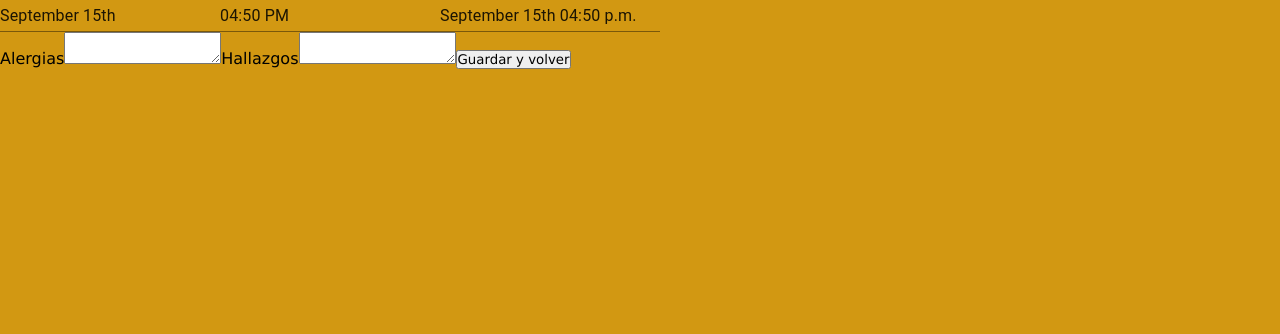
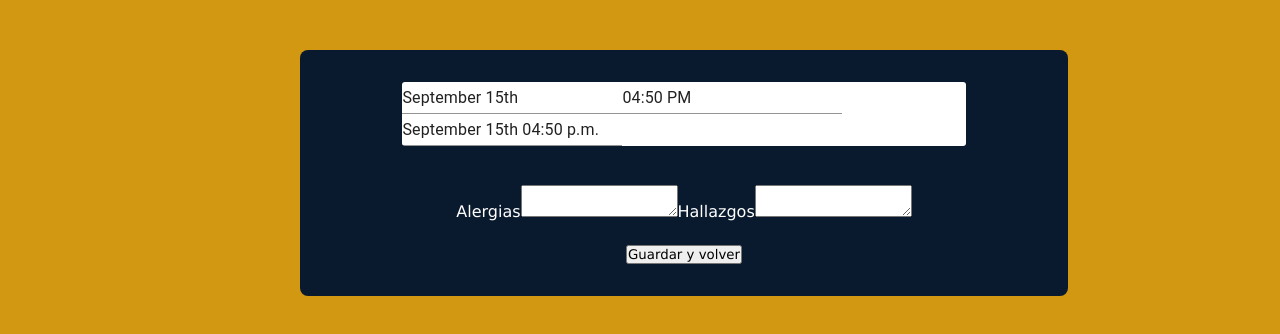
Before and after one commit to slqpez/front-pet-care, a React (Vite) app: page /dates/1 in a window 1280 px wide. Shown: the top 334 px of the page. Built offline with nearby package versions, Linux system fonts and the light colour scheme; no server answers.

Commit message:
Avance de diseño

```diff
--- a/src/pages/Dates/Dates.jsx
+++ b/src/pages/Dates/Dates.jsx
@@ -8,6 +8,7 @@ import {
   DateTimePicker,
   MuiPickersUtilsProvider,
 } from '@material-ui/pickers';
+import "./dates.css";
 
 function Dates() {
   const [selectedDate, handleDateChange] = useState(new Date());
@@ -19,6 +20,8 @@ function Dates() {
   const token = localStorage.getItem("a_t");
   const {id} = useParams()
   const history = useHistory()
+
+  console.log(selectedDate)
 
 useEffect(() => {
   getPet(id, token)
@@ -48,8 +51,8 @@ useEffect(() => {
   console.log(inputsData)
 
   return (
-    <div>
-      <div>
+    <div className="citeContainer">
+      <div className="datesCite">
         <MuiPickersUtilsProvider utils={DateFnsUtils}>
           <DatePicker value={selectedDate} onChange={handleDateChange} />
           <TimePicker value={selectedDate} onChange={handleDateChange} />
@@ -61,8 +64,9 @@ useEffect(() => {
        <textarea type="text" id="allergies" name="allergies" onChange={handleInput} value={inputsData.allergies}/>
        <label htmlFor="findings">Hallazgos</label>
        <textarea type="text" id="findings" name="findings" onChange={handleInput} value={inputsData.findings}/>
-       <button onClick={handleSave}>Guardar y volver</button>
+
       </div>
+      <button className="btnEdit" onClick={handleSave}>Guardar y volver</button>
     </div>
 
   );
--- /dev/null
+++ b/src/pages/Dates/dates.css
@@ -0,0 +1,11 @@
+.datesCite{
+ background-color: #fff;
+ margin-bottom: 15px;
+ border-radius: 3px;
+ width: 80%;
+}
+
+.citeContainer{
+    display: flex;
+    flex-direction: column;
+}
--- a/src/pages/Login/Login.jsx
+++ b/src/pages/Login/Login.jsx
@@ -73,7 +73,9 @@ function Login() {
 
           <button type="submit" className="btn-login">Ingresar</button>
 
-          <Link to="/sendEmail">¿Eres cliente?</Link>
+          <div className="linkClient">
+            <Link to="/sendEmail">¿Eres cliente?</Link>
+          </div>
         </form>
       </div>
       {isLoading ? <Spinner></Spinner> : null}
--- a/src/pages/Login/login.css
+++ b/src/pages/Login/login.css
@@ -65,6 +65,19 @@
   background: rgba(209, 151, 16,.9);
 }
 
+.linkClient{
+  text-align: center;
+  margin-top: 15px;
+  }
+
+.linkClient a{
+  color: #fff;
+  text-decoration: none;
+}
+
+.linkClient a:hover{
+  color: rgba(209, 151, 16,.9);
+}
 
 @media (max-width: 600px) {
   .Login {
--- a/src/pages/PetView/PetView.jsx
+++ b/src/pages/PetView/PetView.jsx
@@ -11,7 +11,9 @@ function PetView() {
   const { id } = useParams();
   const token = localStorage.getItem("a_t");
 
+  console.log(pet);
   useEffect(() => {
+
     getPet(id, token).then((data) => {
       setPet(data);
       getOwner(data.owners[0], token).then((ownerData) => setOwner(ownerData));
@@ -27,9 +29,12 @@ function PetView() {
 
   return (
     <div className="petView-wrapper">
+      <Link className="back-btn" to="/">Volver</Link>
       <div className="petViewContainer">
-        <Link to="/">Volver</Link>
+
         <div className="petView">
+
+          <div>
             <h2>{pet?.name}</h2>
             <p>Raza: {pet?.breed}</p>
             <p>Tamaño: {pet?.size}</p>
@@ -43,8 +48,11 @@ function PetView() {
             ) : (
               <p>No tiene vacunas</p>
             )}
+          </div>
 
-          <h3>Propietario</h3>
+
+          <div>
+            <h2>Propietario</h2>
             {owner ? (
               <div className="ownerPetView">
                 <p>Nombre: {owner?.name}</p>
@@ -54,16 +62,22 @@ function PetView() {
               </div>
             ) : null}
           </div>
+
+        </div>
       </div>
 
-      <div>
-        <label htmlFor="bathed">¿Bañado?</label>
+      <div className="citeContainer">
+        <div className="citeView">
+          <label htmlFor="bathed">¿Bañado?  </label>
           <input type="checkbox" id="bathed" name="bathed" onChange={handleCheck}/>
-        <Link to={`/dates/${id}`}>{pet.date?"Editar cita":"Agendar baño"}</Link>
+
 
           <p>Alergias: {pet?.allergies}</p>
           <p>Hallazgos: {pet?.findings}</p>
           <p>Cita programada: {pet.date?pet?.date:"Aún no tiene cita"}</p>
+
+          <Link  className="btnEditar" to={`/dates/${id}`}>{pet.date?"Editar cita":"Agendar baño"}</Link>
+        </div>
       </div>
     </div>
   );
--- a/src/pages/PetView/petView.css
+++ b/src/pages/PetView/petView.css
@@ -11,6 +11,8 @@
 
 .petView-wrapper{
   display: flex;
+  flex-direction:column;
+  width: 100%;
 }
 
 .back-btn:hover{
@@ -21,35 +23,32 @@
   display: flex;
   justify-content: center;
   align-items: center;
-  flex-direction: column;
-  height: 100vh;
-  width: 100vw;
+  flex-direction: column ;
+  height: 80vh;
+  width: 80vw;
   background: rgba(209, 151, 16,.9);
+  margin-top: 70px;
+  margin-left: 300px;
 }
 
 .petView{
   display: flex;
-  justify-content: center;
+  justify-content:space-evenly;
   align-items: center;
-  flex-direction: column;
+  flex-direction:row;
   gap: 1.5em;
   background-color: var(--background-color);
   color: #fff;
-  width: 400px;
+  width: 60%;
   padding: 2em;
   border-radius: 8px;
-  margin-bottom: 50px;
+  margin-top: 50px;
+  margin-left: 300px
 }
 
 .petView h2{
-  text-align: center;
   color: #D29812;
-}
-
-
-.petView h3{
-  margin-top: 2em;
-  color: #D29812;
+  padding-bottom: 15px;
 }
 
 .ownerPetView{
@@ -57,6 +56,33 @@
   gap: 1em;flex-direction: column;
 }
 
+.citeContainer{
+  align-items: center;
+  flex-direction:row;
+  gap: 1.5em;
+  background-color: var(--background-color);
+  color: #fff;
+  width: 60%;
+  padding: 2em;
+  border-radius: 8px;
+  margin-top: 50px;
+  margin-left:300px
+}
+
+.citeView{
+  padding-left: 80px;
+}
+
+.btnEditar{
+  margin-bottom: 40px;
+  margin-left: 500px;
+  text-decoration: none;
+  color: #fff;
+  background: #D29812;
+  padding: .6em 1em;
+  margin-top: 30px;
+  border-radius: 10px;
+}
 @media (max-width: 600px) {
   .petView {
     width:270px
--- a/src/pages/clientPage/ClientPage.jsx
+++ b/src/pages/clientPage/ClientPage.jsx
@@ -41,7 +41,7 @@ function ClientPage() {
       <p>{pet?.bathed?"Ya está bañado":"Aún no está bañado"}</p>
       <p>{pet?.allergies}</p>
       <p>{pet?.findings}</p>
-
+      <p>{pet?.date}</p>
     </div>
   )
 }
--- a/src/pages/sendEmail/SendEmail.jsx
+++ b/src/pages/sendEmail/SendEmail.jsx
@@ -1,5 +1,6 @@
 import React,{useState}  from 'react'
 import {sendEmail} from "../../services/auth"
+import "./sendemail.css"
 
 function SendEmail() {
 
@@ -24,7 +25,7 @@ function SendEmail() {
   console.log(email)
 
   return (
-    <div>
+    <div className="emailContainer">
 
       <form action="" onSubmit={handleSubmit}>
       <label htmlFor="email">Ingresa tu correo</label>
```
Also changed, not shown: src/pages/sendEmail/sendemail.css (added). Lines whose indentation alone changed are shown as unchanged.
